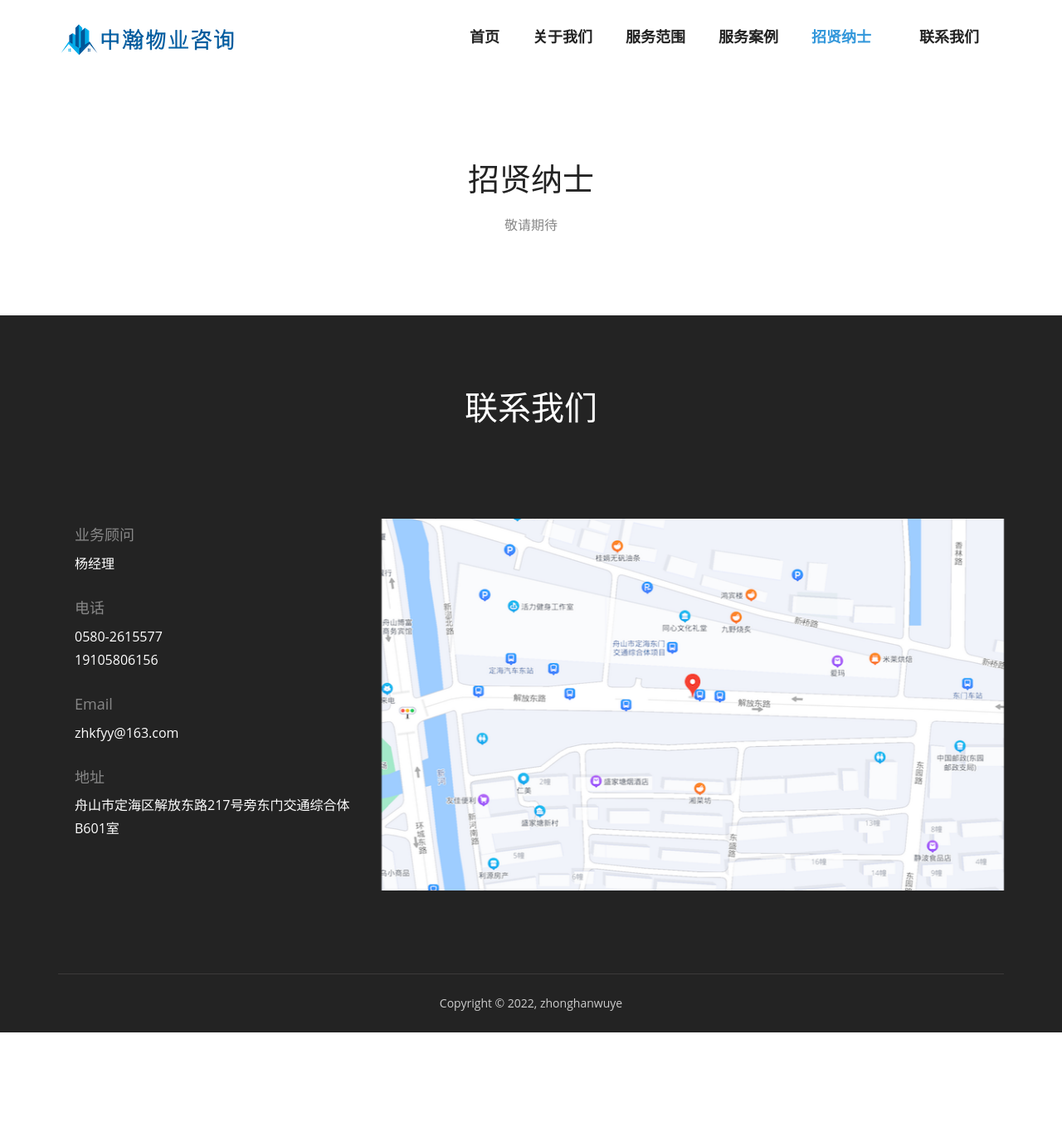
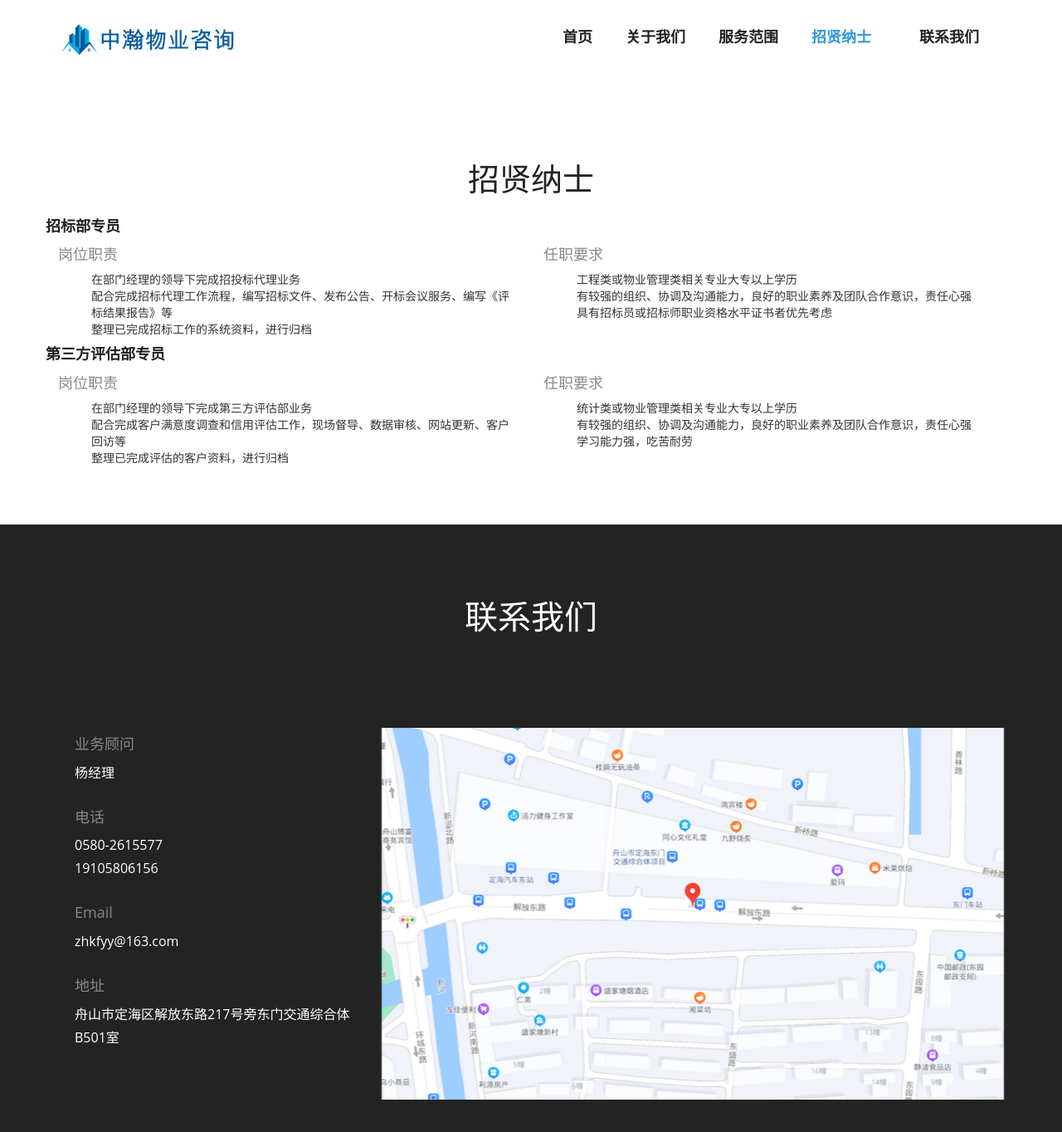
Before and after one commit to ning-yang/ning-yang.github.io, a Jekyll site: the page business/index.html, which Jekyll copies as it is, in a window 1280 px wide and 1400 px high, scrolled down 1807 px. Shown: the top 1364 px of the window at 83% size. Built offline with Jekyll 4.4.1, drawn with Linux system fonts in a browser that asks for light colours; before the commit the page ends 3051 px from its top, so only the background shows below that; some of the changed text lies outside the part shown.

Commit message:
update 招贤纳士 section

```diff
--- a/business/index.html
+++ b/business/index.html
@@ -38,7 +38,7 @@
               <li class="active"><a href="#hero_section" class="scroll-link">首页</a></li>
               <li><a href="#aboutUs" class="scroll-link">关于我们</a></li>
               <li><a href="#service" class="scroll-link">服务范围</a></li>
-              <li><a href="#Portfolio" class="scroll-link">服务案例</a></li>
+              <!-- <li><a href="#Portfolio" class="scroll-link">服务案例</a></li> -->
               <li><a href="#team" class="scroll-link">招贤纳士</a></li>
               <li><a href="#contact" class="scroll-link">联系我们</a></li>
             </ul>
@@ -127,9 +127,9 @@
               </div>
               <h3 class="animated fadeInUp wow">评估服务</h3>
               <p class="animated fadeInDown wow">
-                第三方客户满意度调查及评估 <br/>
-                第三方物业服务质量检查及评估 <br/>
-                第三方物业服务费用评估 <br/>
+                第三方客户满意度调查及评估 <br />
+                第三方物业服务质量检查及评估 <br />
+                第三方物业服务费用评估 <br />
               </p>
             </div>
           </div>
@@ -142,9 +142,9 @@
               </div>
               <h3 class="animated fadeInUp wow">咨询顾问服务</h3>
               <p class="animated fadeInDown wow">
-                物业经营管理顾问 <br/>
-                物业项目管理顾问 <br/>
-                创优顾问及培训 <br/>
+                物业经营管理顾问 <br />
+                物业项目管理顾问 <br />
+                创优顾问及培训 <br />
                 接受业主及其他机构委托从事物业服务事务可提供物业咨询顾问服务 </p>
             </div>
           </div>
@@ -156,10 +156,10 @@
               </div>
               <h3 class="animated fadeInUp wow">代理服务</h3>
               <p class="animated fadeInDown wow">
-                物业管理项目招投标代理 <br/>
-                第三方物业项目承接查验<br/>
-                保修金退还 <br/>
-                白蚁普查 <br/>
+                物业管理项目招投标代理 <br />
+                第三方物业项目承接查验<br />
+                保修金退还 <br />
+                白蚁普查 <br />
                 物业管理早期介入
               </p>
             </div>
@@ -194,7 +194,50 @@
     <!--main-section team-start-->
     <div class="container">
       <h2>招贤纳士</h2>
-      <h6>敬请期待</h6>
+      <div class="row">
+        <div class="animated fadeIn wow delay-02s">
+          <h3>招标部专员</h3>
+          <div class="col-md-6">
+            <h4>岗位职责</h4>
+            <ul>
+              <li>在部门经理的领导下完成招投标代理业务</li>
+              <li>配合完成招标代理工作流程，编写招标文件、发布公告、开标会议服务、编写《评标结果报告》等</li>
+              <li>整理已完成招标工作的系统资料，进行归档</li>
+            </ul>
+          </div>
+          <div class="col-md-6">
+            <h4>任职要求</h4>
+            <ul>
+              <li>工程类或物业管理类相关专业大专以上学历</li>
+              <li>有较强的组织、协调及沟通能力，良好的职业素养及团队合作意识，责任心强</li>
+              <li>具有招标员或招标师职业资格水平证书者优先考虑</li>
+            </ul>
+          </div>
+        </div>
+
+      </div>
+
+      <div class="row">
+        <div class="animated fadeIn wow delay-02s">
+          <h3>第三方评估部专员</h3>
+          <div class="col-md-6">
+            <h4>岗位职责</h4>
+            <ul>
+              <li>在部门经理的领导下完成第三方评估部业务</li>
+              <li>配合完成客户满意度调查和信用评估工作，现场督导、数据审核、网站更新、客户回访等</li>
+              <li>整理已完成评估的客户资料，进行归档</li>
+            </ul>
+          </div>
+          <div class="col-md-6">
+            <h4>任职要求</h4>
+            <ul>
+              <li>统计类或物业管理类相关专业大专以上学历</li>
+              <li>有较强的组织、协调及沟通能力，良好的职业素养及团队合作意识，责任心强</li>
+              <li>学习能力强，吃苦耐劳</li>
+            </ul>
+          </div>
+        </div>
+      </div>
     </div>
   </section>
   <!--/Team-->
@@ -233,7 +276,7 @@
               </div>
               <div class="detail">
                 <h4>地址</h4>
-                <p>舟山市定海区解放东路217号旁东门交通综合体 B601室</p>
+                <p>舟山市定海区解放东路217号旁东门交通综合体 B501室</p>
               </div>
             </div>
 
@@ -259,7 +302,7 @@
       </section>
     </div>
     <div class="container">
-      <div class="footer_bottom"><span>Copyright © 2022, zhonghanwuye
+      <div class="footer_bottom"><span>Copyright © 2022, zhonghanwuyezixun.com
         </span> </div>
     </div>
   </footer>
```
Lines whose indentation alone changed are shown as unchanged.
